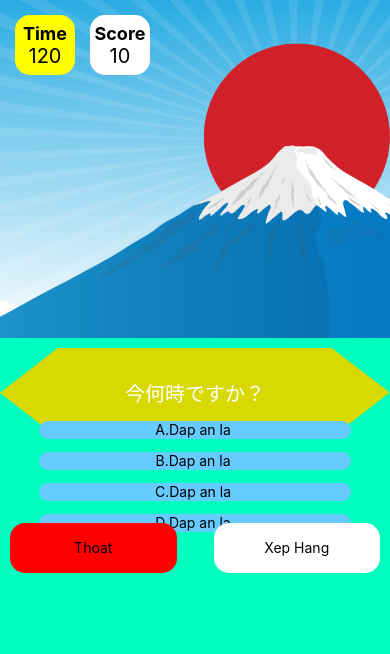
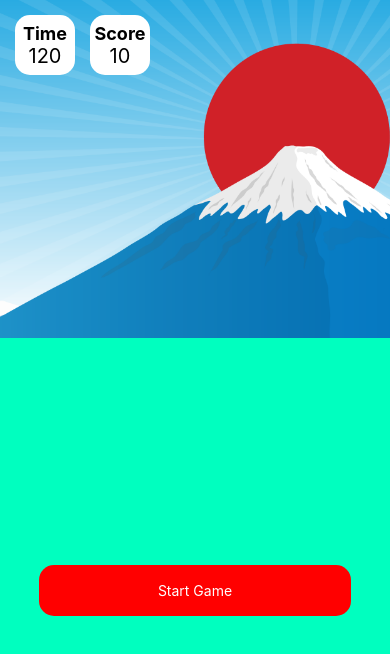
Before and after one commit to thinhbui98/QuestGame, a React Native app: screen / in a window 390 px wide. Shown: the top 654 px of the page. Built offline with nearby package versions, Linux system fonts and the light colour scheme.

Commit message:
add button start game

```diff
--- a/App.js
+++ b/App.js
@@ -1,4 +1,4 @@
-import React from 'react';
+import React,{ useState } from 'react';
 import {
     Image,
     ImageBackground,
@@ -15,13 +15,14 @@ import {
 const App = () => {
     const windowWidth = useWindowDimensions().width;
     const windowHeight = useWindowDimensions().height;
+    const [startGame, setStartGame] = useState(false);
 
     return (
         <View style={styles.background}>
             <StatusBar hidden={true} />
             <View style={styles.backgroundGame}>
                 <ImageBackground source={require('./assets/image/demo.png')} style={styles.demoGame}>
-                    <View style={{width:60,height:60,borderRadius:15,backgroundColor:'yellow',marginTop:15, marginLeft:15,justifyContent:'center', alignItems:'center'}}>
+                    <View style={{width:60,height:60,borderRadius:15,backgroundColor:'white',marginTop:15, marginLeft:15,justifyContent:'center', alignItems:'center'}}>
                         <Text style={{fontSize: 18,fontWeight:'bold'}}>Time</Text>
                         <Text style={{fontSize: 20}}>120</Text>
                     </View>
@@ -32,6 +33,8 @@ const App = () => {
                 </ImageBackground>
             </View>
             <View style={styles.backgroundQuest}>
+                {startGame ? (
+                    <View>
                         <ImageBackground source={require('./assets/image/hexagon.png')} style={styles.quest}>
                     <Text style={{fontSize: 20,color:'white'}}>今何時ですか？</Text>
                     </ImageBackground>
@@ -58,7 +61,12 @@ const App = () => {
                             </TouchableOpacity>
                         </View>
                     </View>
-
+                ) : (
+                    <TouchableOpacity style={styles.startButton} onPress={() => setStartGame(true)}>
+                        <Text style={{color:'white'}}>Start Game</Text>
+                    </TouchableOpacity>
+                )}
+            </View>
         </View>
     );
 };
@@ -81,6 +89,7 @@ const styles = StyleSheet.create({
     backgroundQuest: {
         height: '60%',
         backgroundColor: '#00ffbf',
+        justifyContent: 'center'
     },
     quest: {
         justifyContent: 'center',
@@ -125,6 +134,16 @@ const styles = StyleSheet.create({
         justifyContent:'center',
         alignItems: 'center'
     },
+    startButton: {
+        backgroundColor:'red',
+        width: '80%',
+        height:'10%',
+        justifyContent: 'center',
+        alignSelf: 'center',
+        alignItems:'center',
+        borderRadius: 15
+
+    },
     titleFooterButton: {
     }
 });
```
Lines whose indentation alone changed are shown as unchanged.
